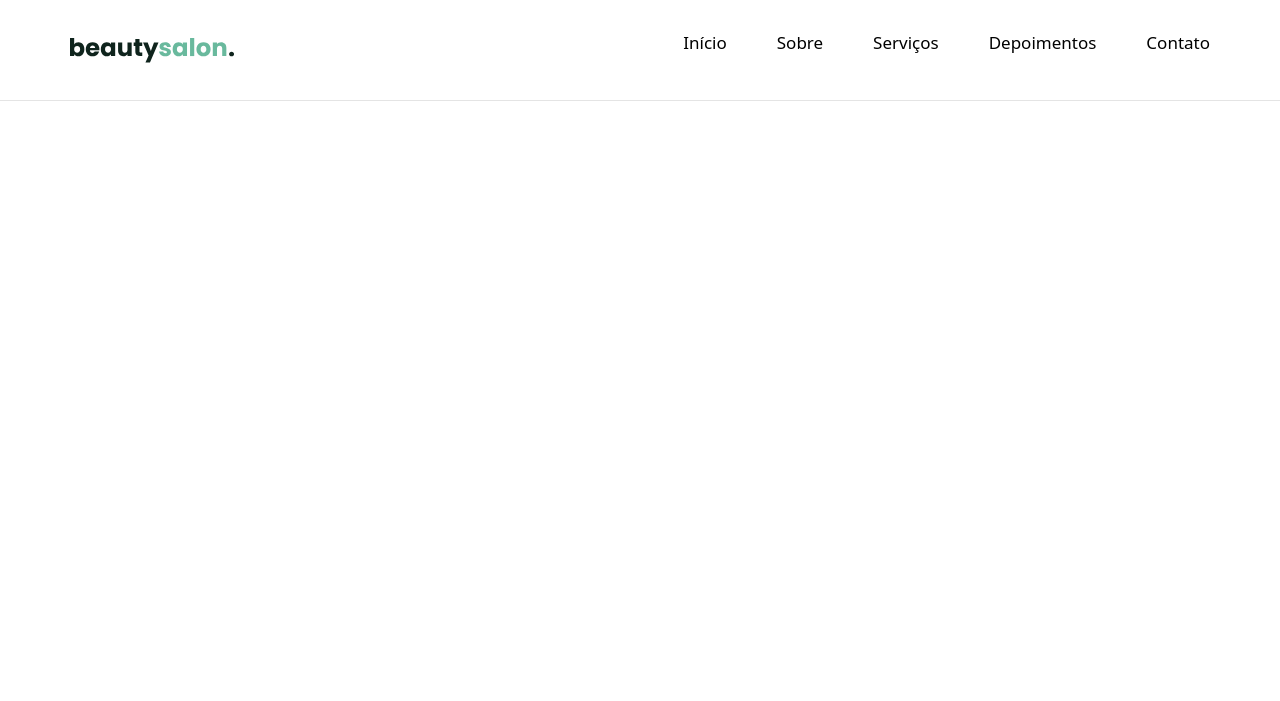
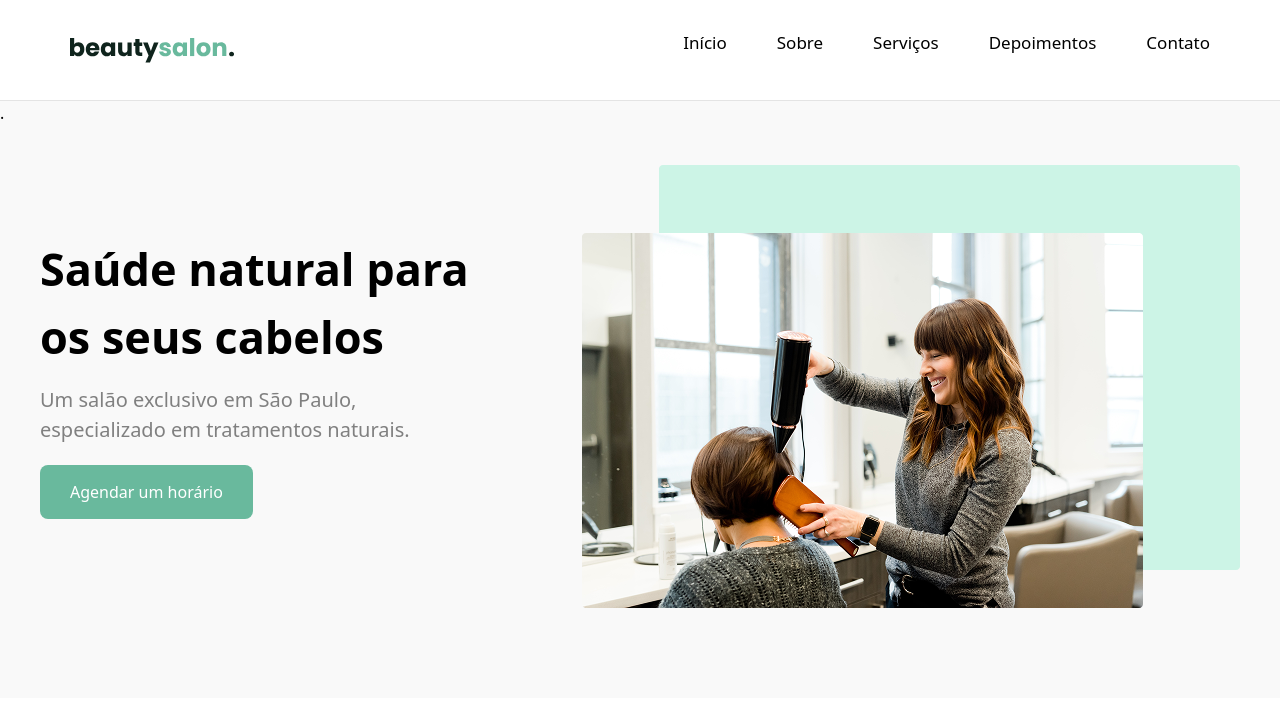
Before and after one commit to usmonnh-hub/BeautySalon, a website: page index.html in a window 1280 px wide. Drawn offline with Linux system fonts and the light colour scheme.

Commit message:
sectioin1

```diff
--- a/index.html
+++ b/index.html
@@ -26,5 +26,18 @@
         </div>
       </div>
     </div>
+    <div class="bg-[#F9F9F9] pb-[60px]">
+      <p class="bg-[#F9F9F9]">.</p>
+      <div class="flex flex-col-reverse mt-[40px] lg:flex lg:flex-row  lg:max-w-[1200px] m-auto lg:justify-between">
+        <div class="text-center lg:text-start  lg:mt-[70px]">
+          <h1 class="text-[35px] font-[550] mb-[15px] lg:text-[45px]">Saúde natural para <br> os seus cabelos</h1>
+          <p class="text-[15px] text-[grey] mb-[20px] lg:text-[20px]">Um salão exclusivo em São Paulo, <br> especializado em tratamentos naturais.</p>
+          <button class="bg-[#69B99D] text-[#fff] px-[30px] py-[15px] rounded-[8px]">Agendar um  horário</button>
+        </div>
+        <div>
+          <img src="src/imges/section1-img.png" alt="" class="mb-[30px] block m-auto">
+        </div>
+      </div>
+    </div>
   </body>
 </html>
```
Also changed, not shown: src/imges/section1-img.png (added), src/imges/setion2-img.png (added), src/output.css.
